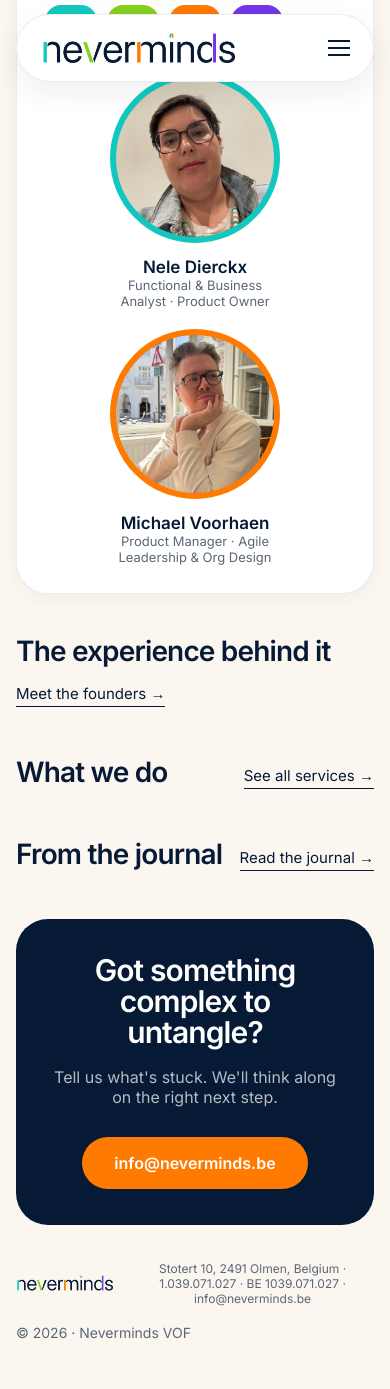
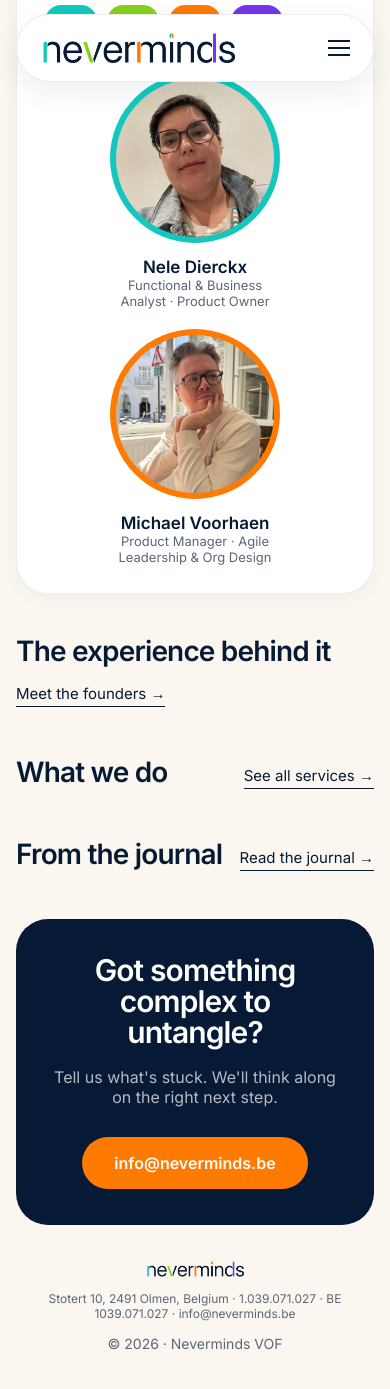
Before and after one commit to nvmds/nvmds.github.io, a Jekyll site: the page built from index.html, in a window 390 px wide and 1400 px high, scrolled down 994 px. Shown: the top 1389 px of the window. Built offline with Jekyll 4.4.1, drawn with Linux system fonts in a browser that asks for light colours.

Commit message:
Center and stack footer on mobile
The logo, address, and copyright were wrapping unevenly (logo left,
address centered, copyright left) below 600px.

```diff
--- a/assets/css/neverminds.css
+++ b/assets/css/neverminds.css
@@ -202,4 +202,7 @@
     grid-template-areas: "head" "img" "purp";
   }
   .bento-img { min-height: 240px; }
+  .nm-footer { flex-direction: column; align-items: center; text-align: center; gap: 14px; }
+  .nm-footer-legal { flex: none; }
+  .nm-footer-links { justify-content: center; }
 }
```
